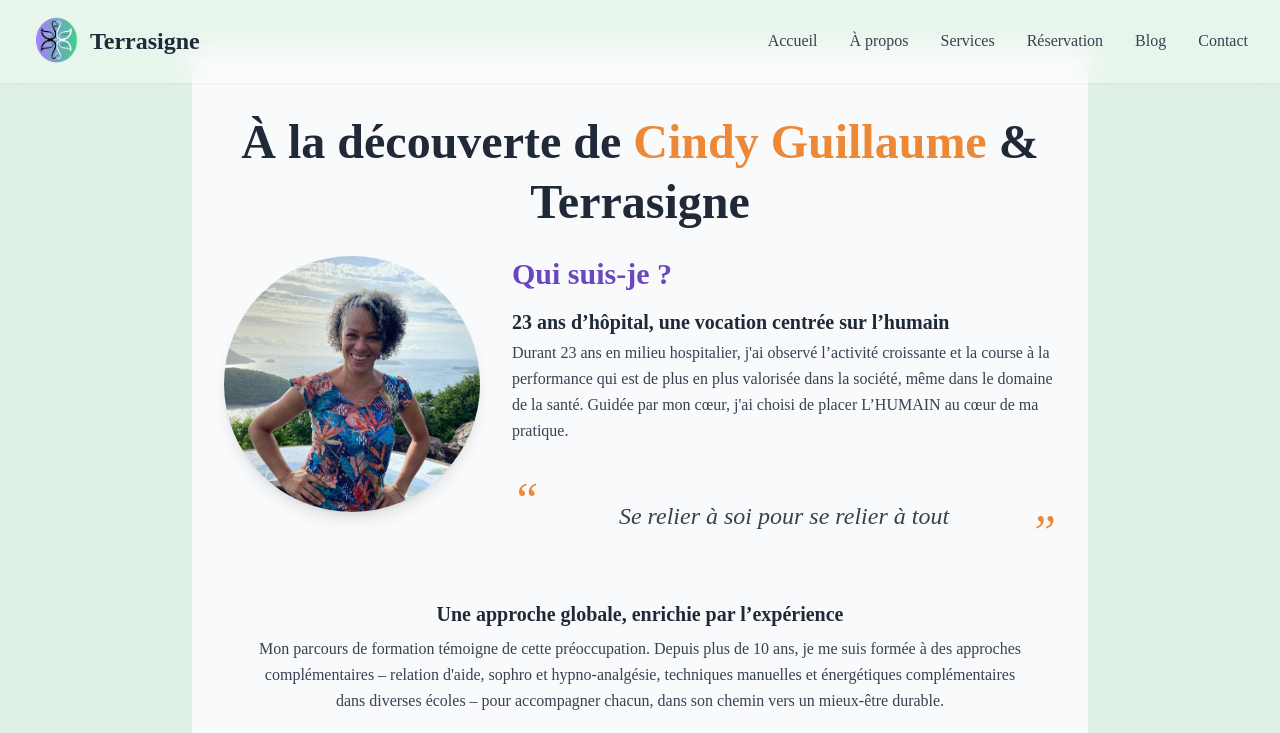
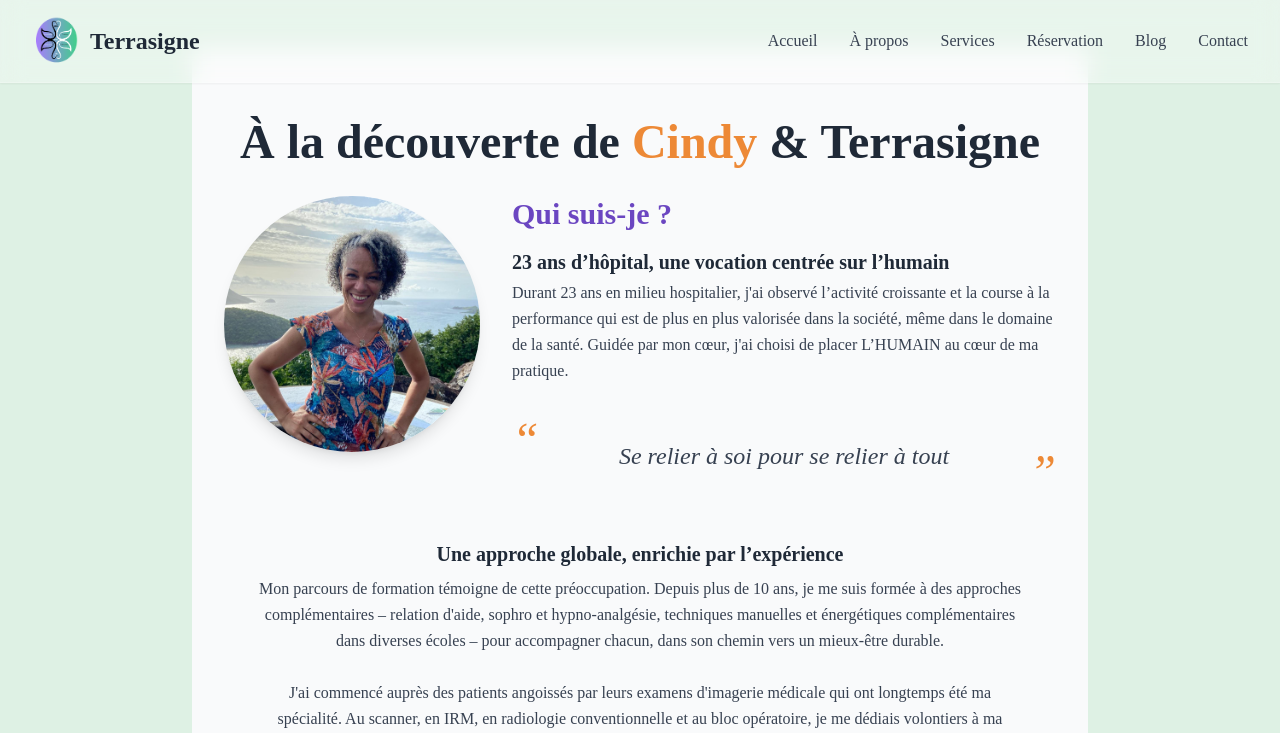
Before and after one commit to blernix/terrasigne, a Next.js app: page /propos in a window 1280 px wide. Shown: the top 733 px of the page. Built offline with nearby package versions, Linux system fonts and the light colour scheme.

Commit message:
retirer nom

```diff
--- a/src/app/propos/page.jsx
+++ b/src/app/propos/page.jsx
@@ -11,7 +11,7 @@ export default function Propos() {
       <main className="bg-gray-50 min-h-screen px-8 py-16 max-w-4xl mx-auto mt-12 mb-12">
         {/* Titre principal */}
         <h1 className="text-5xl font-bold text-gray-800 leading-tight text-center mb-6">
-          À la découverte de <span className="text-brandOrange">Cindy Guillaume</span> & Terrasigne
+          À la découverte de <span className="text-brandOrange">Cindy</span> & Terrasigne
         </h1>
 
         {/* Section Présentation */}
```
